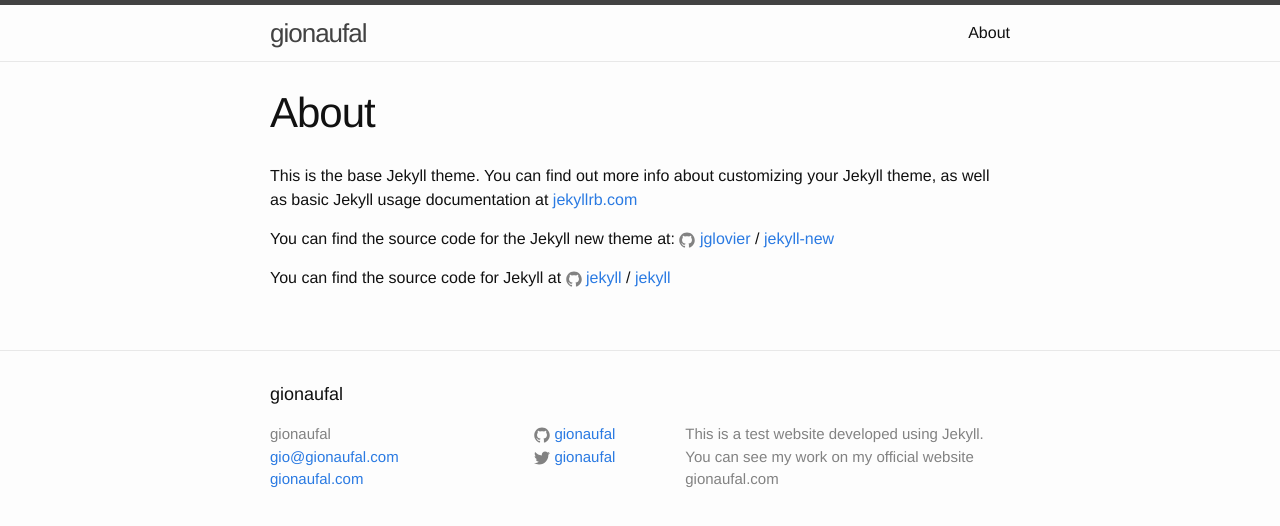
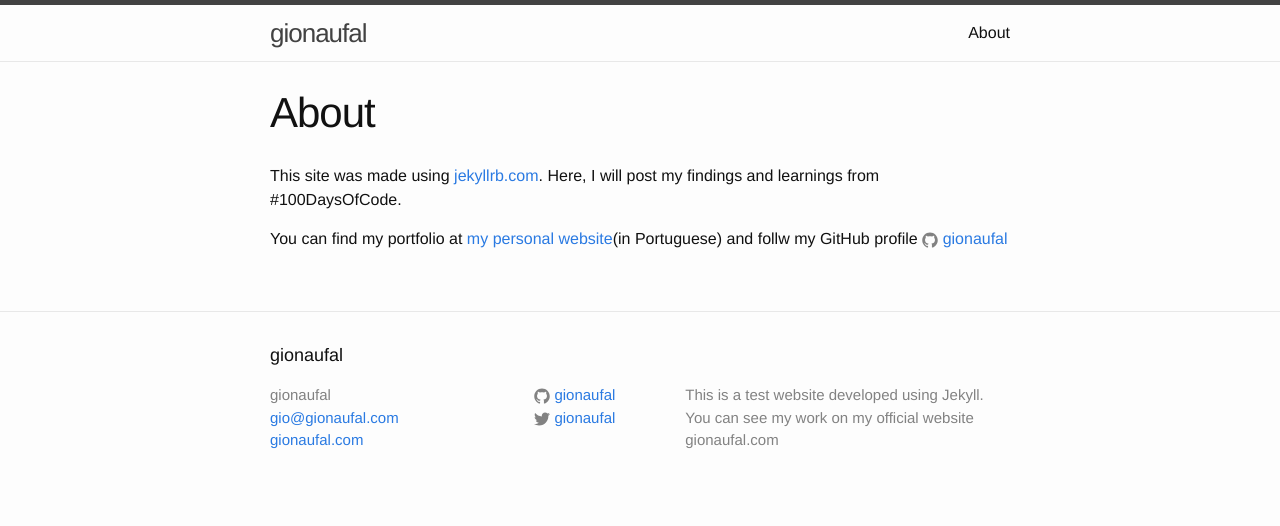
Before and after one commit to gionaufal/blog, a Jekyll site: the page built from about.md, in a window 1280 px wide. Shown: the top 526 px of the page. Built offline with Jekyll 4.4.1, drawn with Linux system fonts in a browser that asks for light colours.

Commit message:
change about page

```diff
--- a/about.md
+++ b/about.md
@@ -4,12 +4,6 @@ title: About
 permalink: /about/
 ---
 
-This is the base Jekyll theme. You can find out more info about customizing your Jekyll theme, as well as basic Jekyll usage documentation at [jekyllrb.com](http://jekyllrb.com/)
+This site was made using [jekyllrb.com](http://jekyllrb.com/). Here, I will post my findings and learnings from #100DaysOfCode.
 
-You can find the source code for the Jekyll new theme at:
-{% include icon-github.html username="jglovier" %} /
-[jekyll-new](https://github.com/jglovier/jekyll-new)
-
-You can find the source code for Jekyll at
-{% include icon-github.html username="jekyll" %} /
-[jekyll](https://github.com/jekyll/jekyll)
+You can find my portfolio at [my personal website](http://gionaufal.com)(in Portuguese) and follw my GitHub profile {% include icon-github.html username="gionaufal" %}
```
